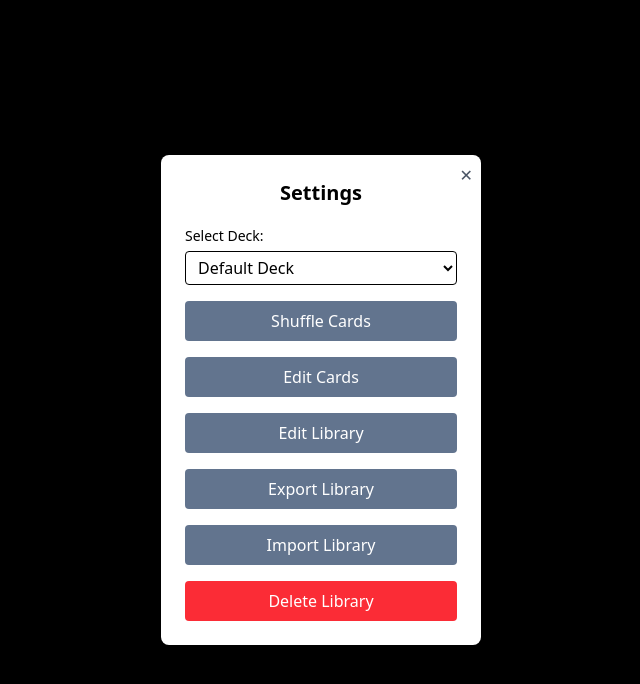
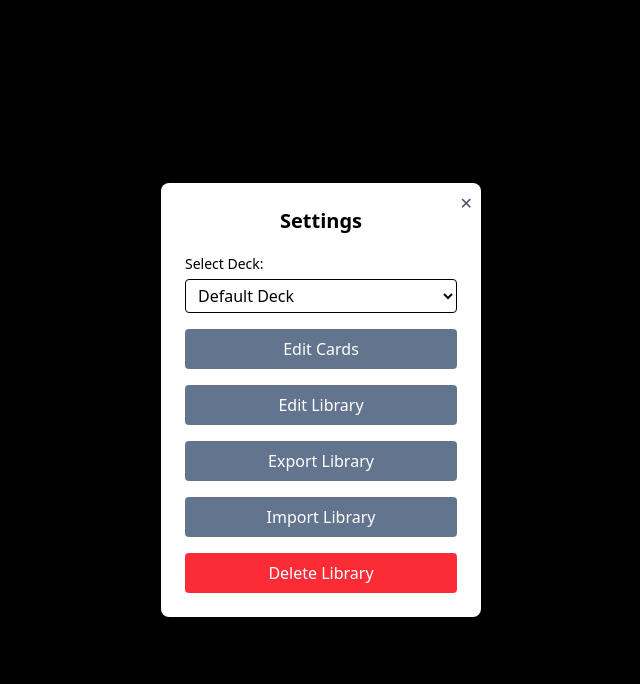
Before and after one commit to joshuascott019/flashcard-app, a React (Vite) app: page / in a window 1280 px wide. Both pictures are taken after a click on the button "⚙️". Shown: the top 684 px of the page, without its empty margins (319-959 px from the left). Built offline with nearby package versions, Linux system fonts and the light colour scheme.

Commit message:
chore: removed shuffle feat for now, as its broken

```diff
--- a/src/components/SettingsModal.jsx
+++ b/src/components/SettingsModal.jsx
@@ -7,7 +7,7 @@ export default function SettingsModal({
   onLoad,
   onClear,
   // onAddCard,
-  onShuffle,
+  // onShuffle, // NEEDS FIXING
   onManageDeck, // for editing cards in a deck
   onManageDecks, // for editing ALL DECKS
   // onCreateDeck,
@@ -35,12 +35,12 @@ export default function SettingsModal({
         </label>
 
         <div className="flex flex-col gap-4">
-          <button
+          {/* <button
             onClick={onShuffle}
             className="px-4 py-2 bg-slate-500 text-white rounded hover:bg-slate-600"
           >
             Shuffle Cards
-          </button>
+          </button> */}
 
           <button
             onClick={onManageDeck}
```
